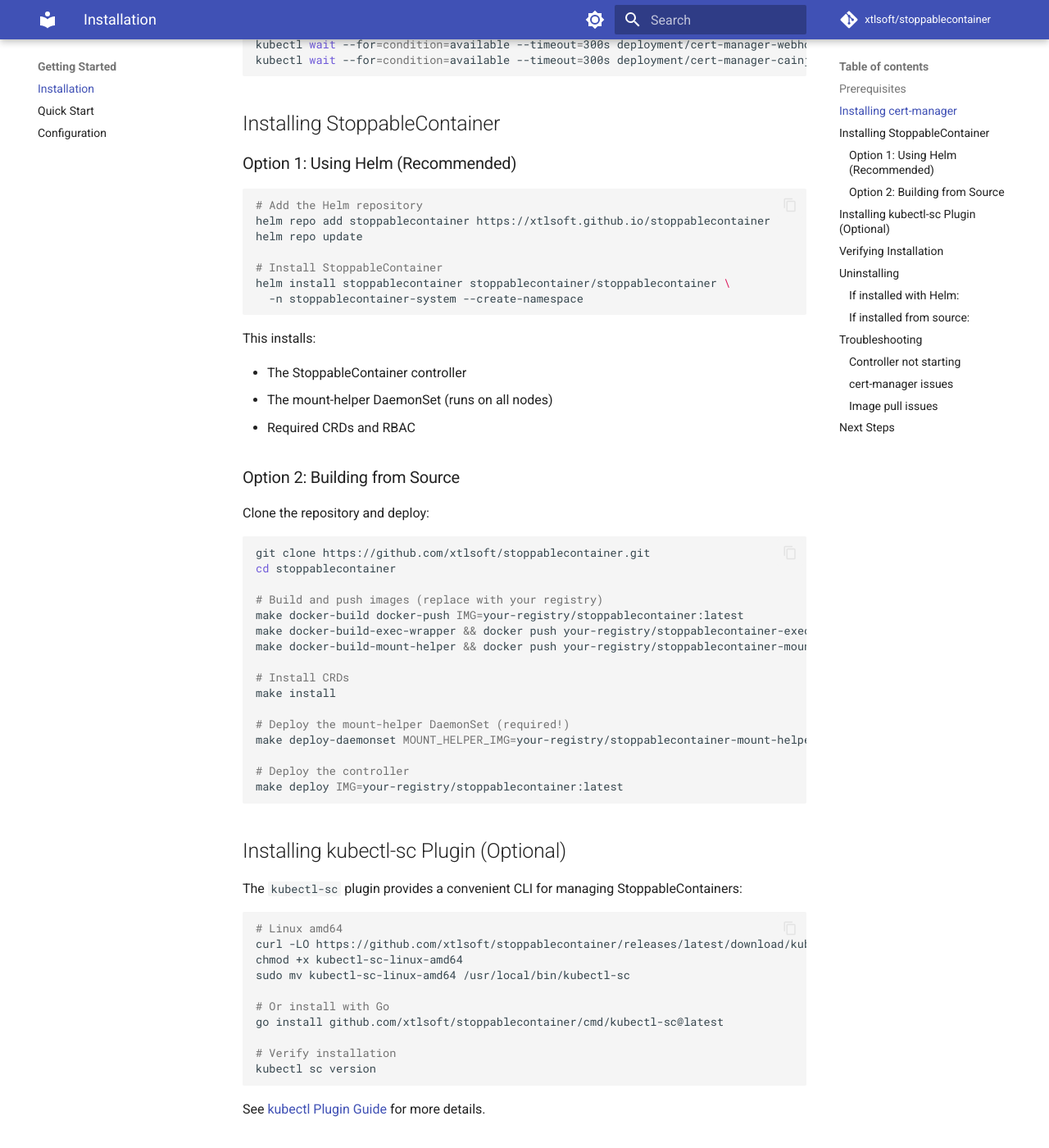
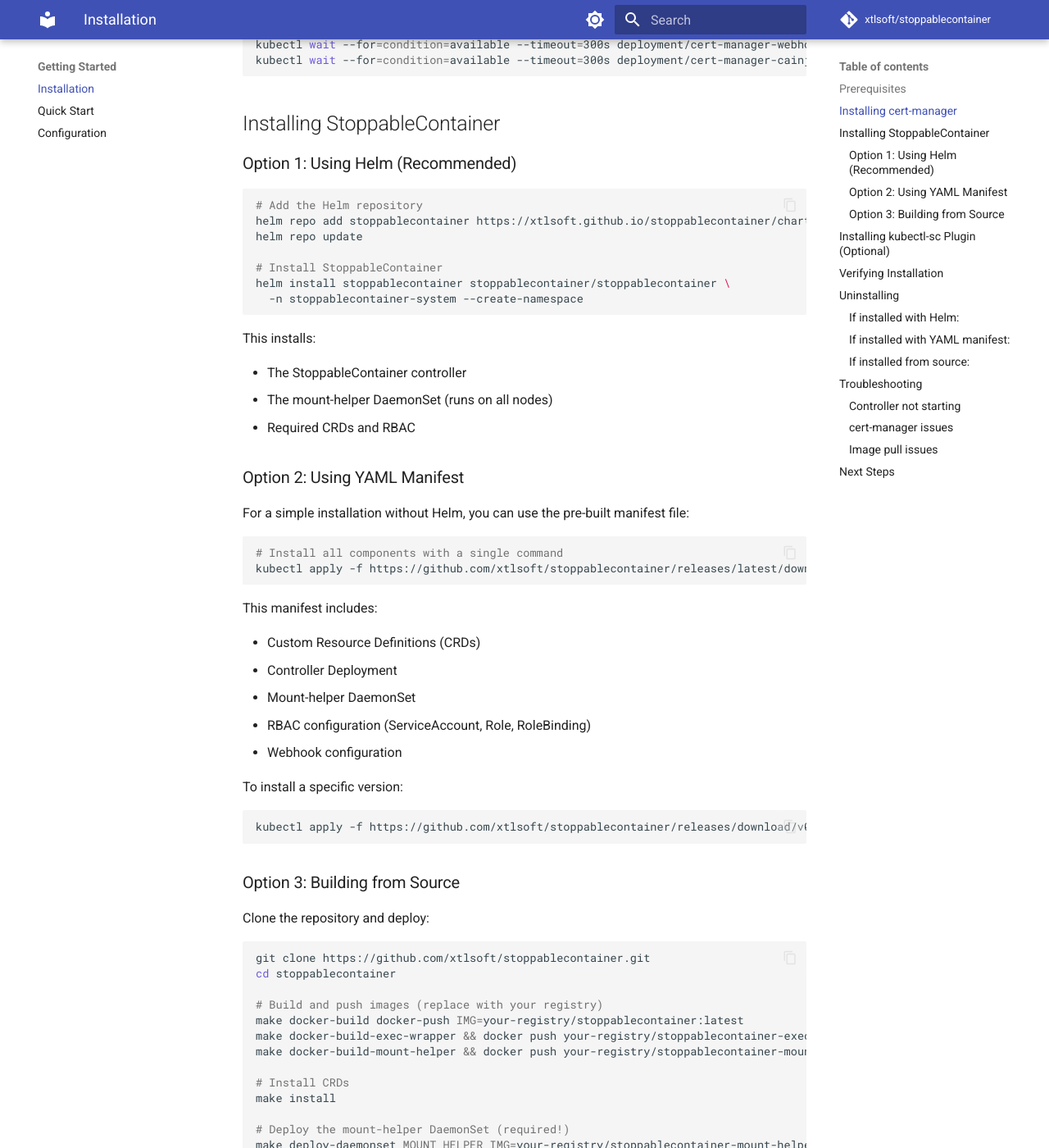
Before and after one commit to xtlsoft/stoppablecontainer, an MkDocs documentation site: the page built from docs-site/docs/getting-started/installation.md, in a window 1280 px wide and 1400 px high, scrolled down 753 px. Shown: the whole window at 82% size. Built offline with MkDocs 1.6.1 and Material for MkDocs 9.7.7, drawn with Linux system fonts in a browser that asks for light colours; comment, search, counter and statistics services are not loaded; some of the changed text lies outside the part shown.

Commit message:
release: v0.1.2
Changes:
- fix: image tag mismatch in release workflow (strip 'v' prefix)
- feat: add Helm repository to GitHub Pages at /charts
- feat: add YAML manifest installation option in docs
- perf: CI optimization with Go module caching
- perf: E2E tests now depend on unit tests passing first
- perf: add concurrency control to all workflows

Docs:
- Add Option 2: Using YAML Manifest installation method
- Update Helm repo URL to include /charts path

````diff
--- a/docs-site/docs/getting-started/installation.md
+++ b/docs-site/docs/getting-started/installation.md
@@ -33,7 +33,7 @@ kubectl wait --for=condition=available --timeout=300s deployment/cert-manager-ca
 
 ```bash
 # Add the Helm repository
-helm repo add stoppablecontainer https://xtlsoft.github.io/stoppablecontainer
+helm repo add stoppablecontainer https://xtlsoft.github.io/stoppablecontainer/charts
 helm repo update
 
 # Install StoppableContainer
@@ -47,7 +47,30 @@ This installs:
 - The mount-helper DaemonSet (runs on all nodes)
 - Required CRDs and RBAC
 
-### Option 2: Building from Source
+### Option 2: Using YAML Manifest
+
+For a simple installation without Helm, you can use the pre-built manifest file:
+
+```bash
+# Install all components with a single command
+kubectl apply -f https://github.com/xtlsoft/stoppablecontainer/releases/latest/download/install.yaml
+```
+
+This manifest includes:
+
+- Custom Resource Definitions (CRDs)
+- Controller Deployment
+- Mount-helper DaemonSet
+- RBAC configuration (ServiceAccount, Role, RoleBinding)
+- Webhook configuration
+
+To install a specific version:
+
+```bash
+kubectl apply -f https://github.com/xtlsoft/stoppablecontainer/releases/download/v0.1.2/install.yaml
+```
+
+### Option 3: Building from Source
 
 Clone the repository and deploy:
 
@@ -132,6 +155,19 @@ kubectl delete stoppablecontainers --all -A
 helm uninstall stoppablecontainer -n stoppablecontainer-system
 ```
 
+### If installed with YAML manifest:
+
+```bash
+# Remove all StoppableContainer resources first
+kubectl delete stoppablecontainers --all -A
+
+# Wait for cleanup
+kubectl wait --for=delete stoppablecontainerinstances --all -A --timeout=120s
+
+# Delete the manifest
+kubectl delete -f https://github.com/xtlsoft/stoppablecontainer/releases/latest/download/install.yaml
+```
+
 ### If installed from source:
 
 ```bash
````
Also changed, not shown: 6 other files.
